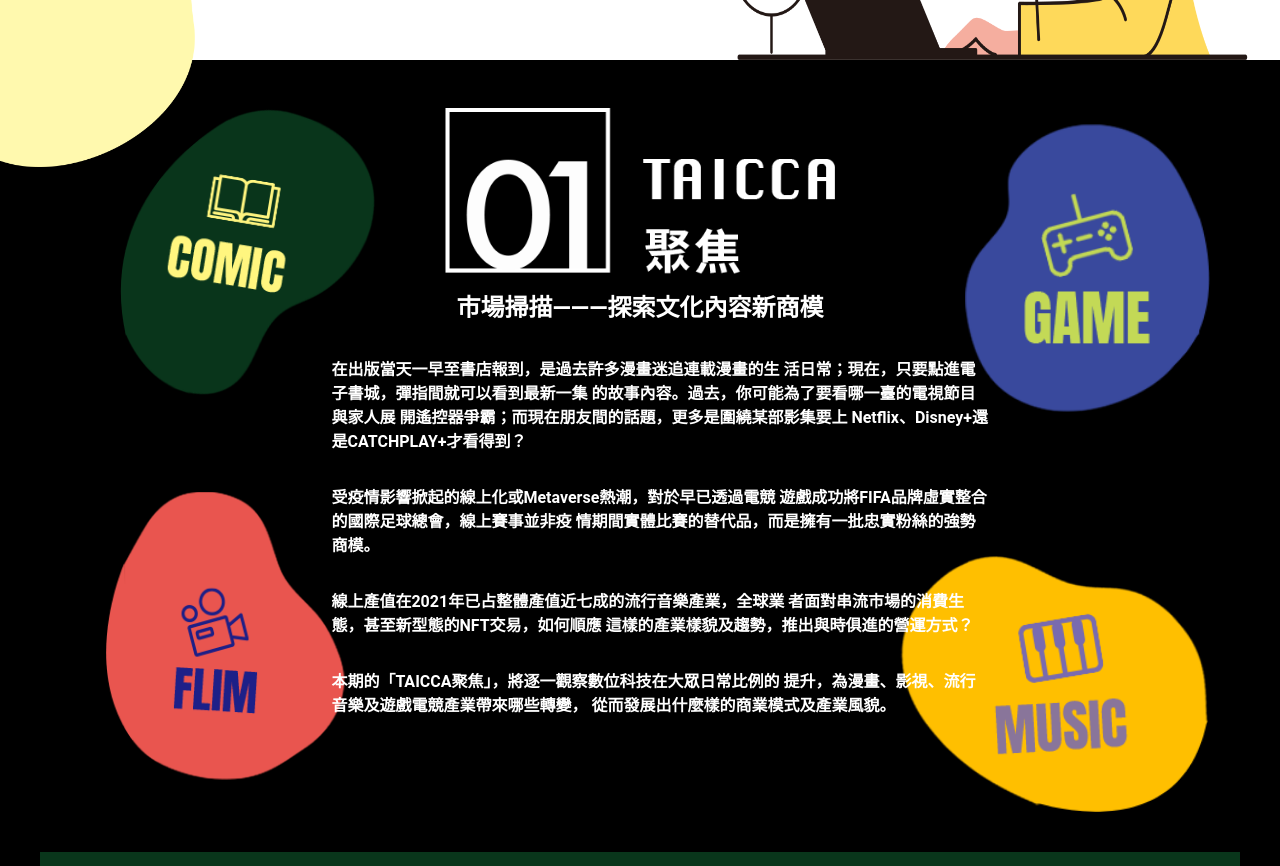
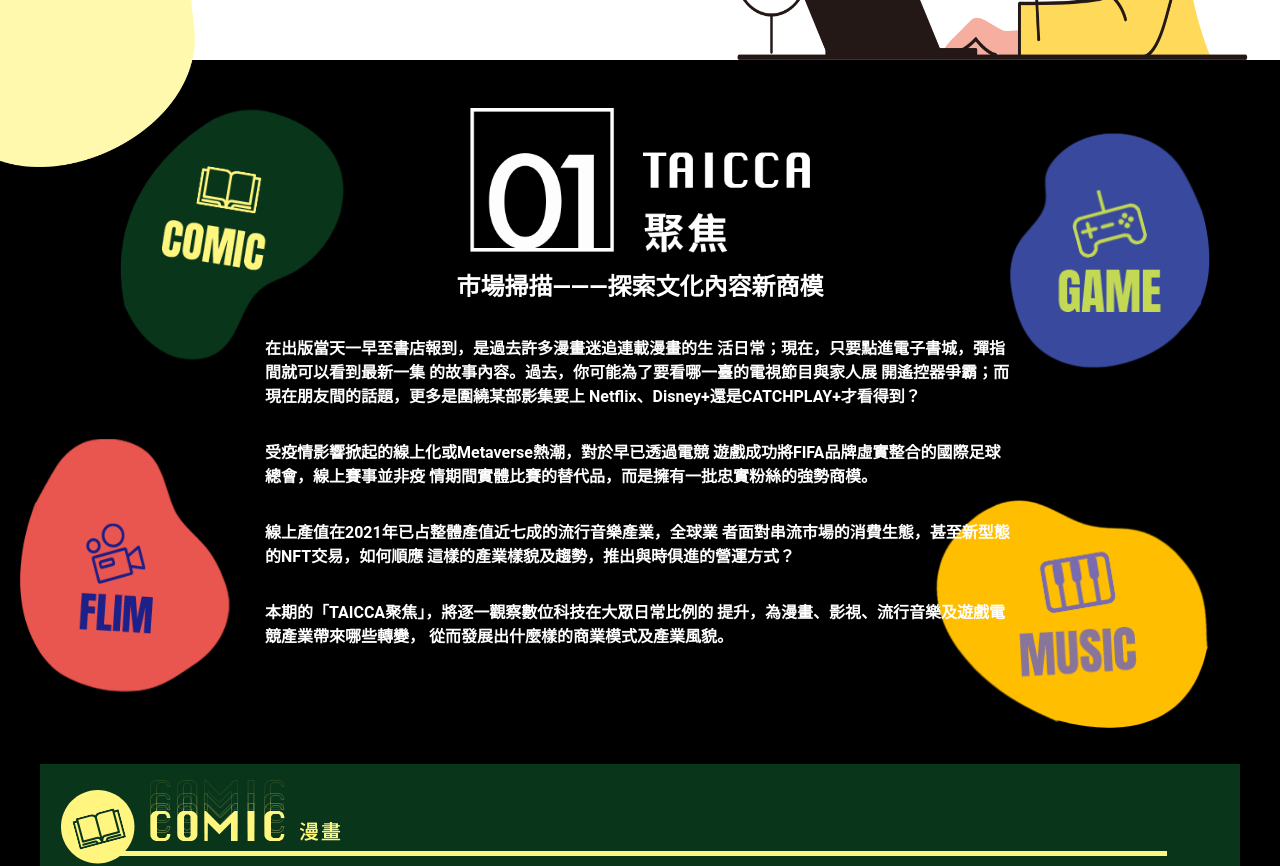
Before and after one commit to kurtzhou1/taicca, a React (Create React App) app: page / in a window 1280 px wide. Shown: the part 740-1606 px from the top of the page. Built offline with nearby package versions, Linux system fonts and the light colour scheme.

Commit message:
css調整

```diff
--- a/src/components/styles/page_black.scss
+++ b/src/components/styles/page_black.scss
@@ -11,7 +11,7 @@
     justify-content: center;
     padding-bottom: 1.5rem;
     >div{
-        height: 100%;
+        // height: 100%;
         width: 1200px;
         max-width: 100%;
         padding: 0 20px;
@@ -22,7 +22,7 @@
         }
     }
     &.focusPage {
-        height: 90vh;
+        // height: 90vh;
         padding-top: 3rem;
         @include forM(){
             height: auto;
@@ -84,13 +84,15 @@
         display: flex;
         flex-direction: column;
         align-items: center;
-        position: absolute;
+        position: relative;
+        // position: absolute;
         z-index: 1;
         @include forM(){
             position: initial;
         }
         >div{
-            width: 53%;
+            width: 100%;
+            max-width: 750px;
             margin: 1rem 0;
             font-size: 16px;
             @include forM(){
@@ -130,7 +132,8 @@
         right: 50px;
         background-image: url(../images/black_page/focus_game.png);
         background-position: right;
-        width: 30%;
+        width: 200px;
+        max-width: 30%;
         @include forM(){
             bottom: 1rem;
             right: 0;
@@ -140,10 +143,12 @@
     }
     .focusFlim{
         bottom: 3rem;
-        left: 50px;
+        left: 0;
         background-image: url(../images/black_page/focus_flim.png);
-        background-position: center;
-        width: 25%;
+        background-position: left;
+        background-size: cover;
+        width: 250px;
+        max-width: 25%;
         @include forM(){
             bottom: 4rem;
             left: 27%;
@@ -155,8 +160,10 @@
         bottom: 0;
         right: 50px;
         background-image: url(../images/black_page/focus_music.png);
+        background-size: cover;
         background-position: center;
-        width: 25%;
+        width: 275px;
+        max-width: 25%;
         @include forM(){
             right: 26%;
             background-position: bottom;
@@ -229,7 +236,7 @@
                 right: 0;
                 display: none;
                 @include forM(){
-                    width: 120%;
+                    width: 100%;
                     height: 350px;
                     margin-top: 2rem;
                 }
```
